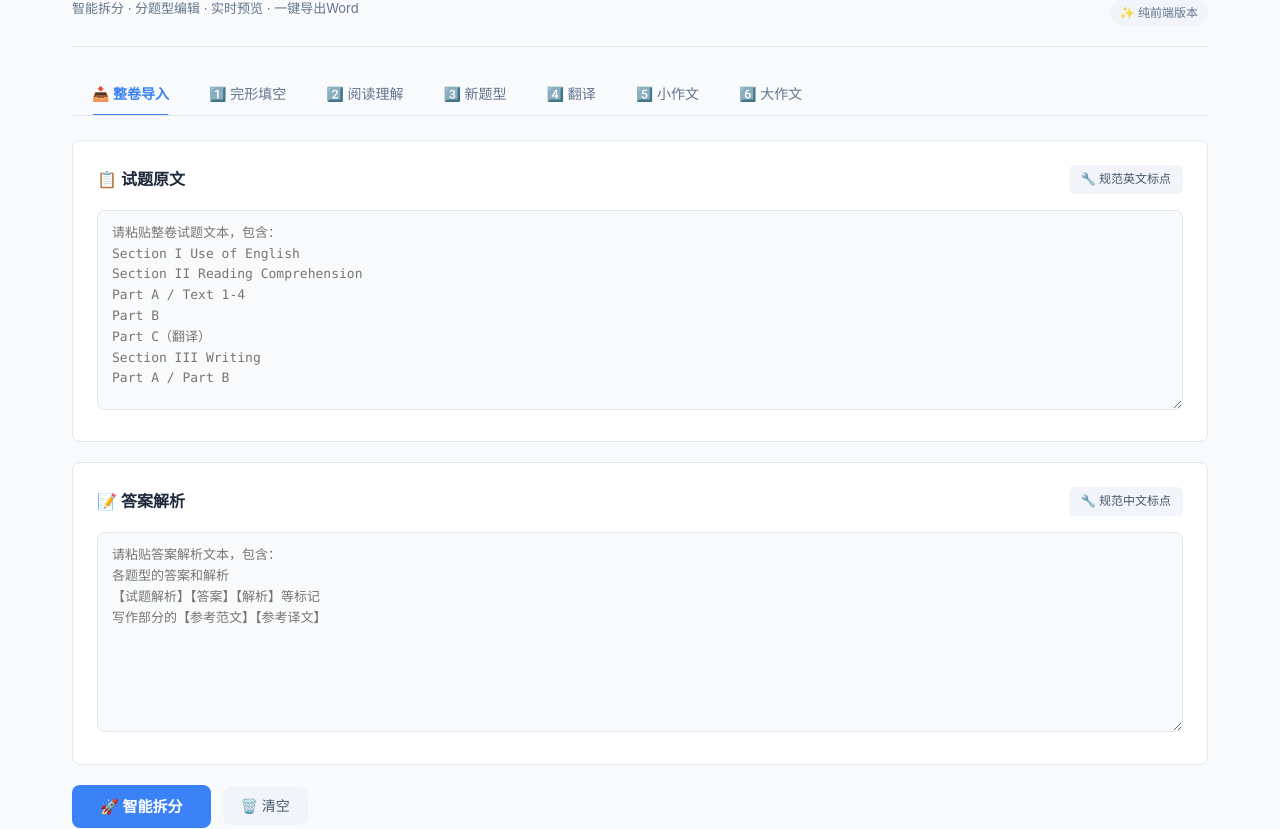
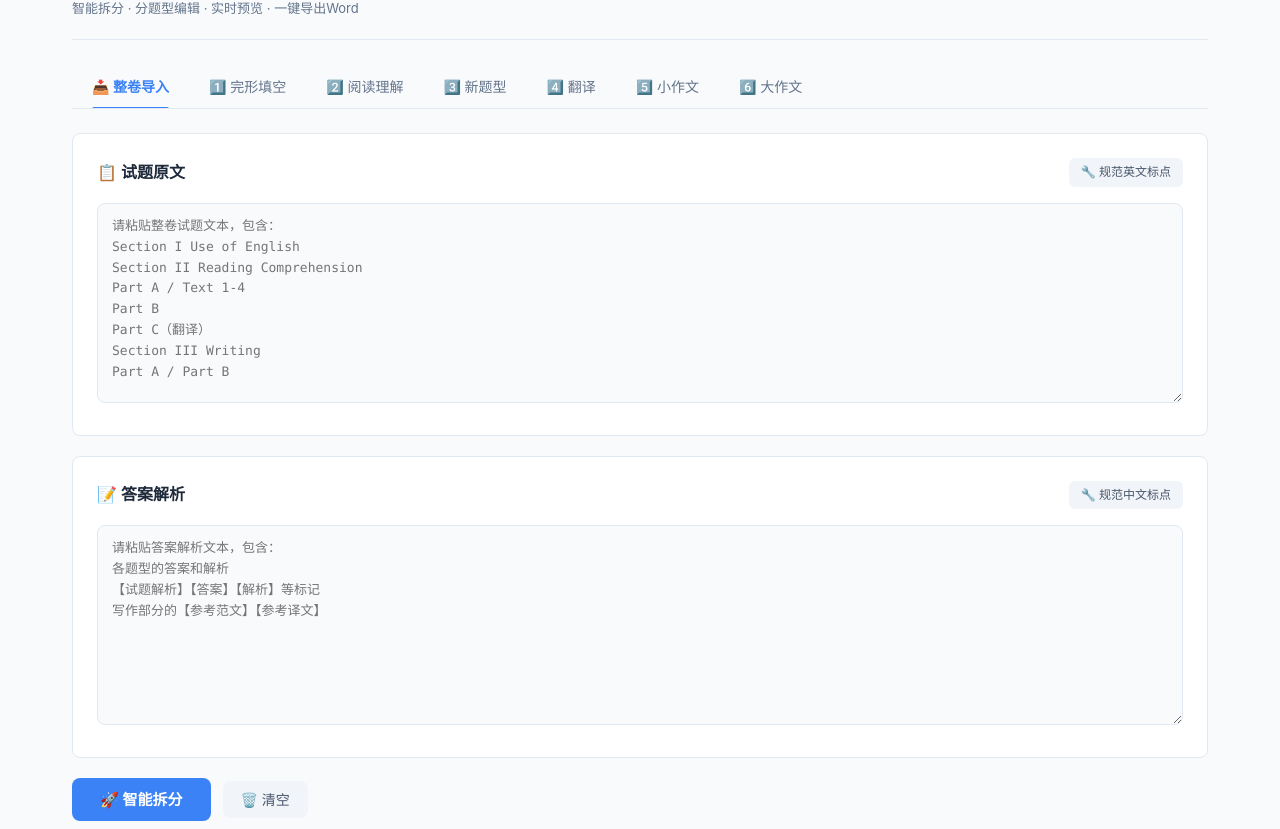
Before and after one commit to bf6vbzp5fj-png/kaoyanENG-luti, a plain HTML site: page index.html in a window 1280 px wide. Shown: the part 68-897 px from the top of the page. Drawn offline with nearby package versions, Linux system fonts and the light colour scheme; a script that the page names is missing.

Commit message:
Add files via upload

```diff
--- a/index.html
+++ b/index.html
@@ -25,7 +25,7 @@
                         <span>英二</span>
                     </label>
                 </div>
-                <p class="subtitle-badge">✨ 纯前端版本</p>
+
             </div>
         </header>
 
```
